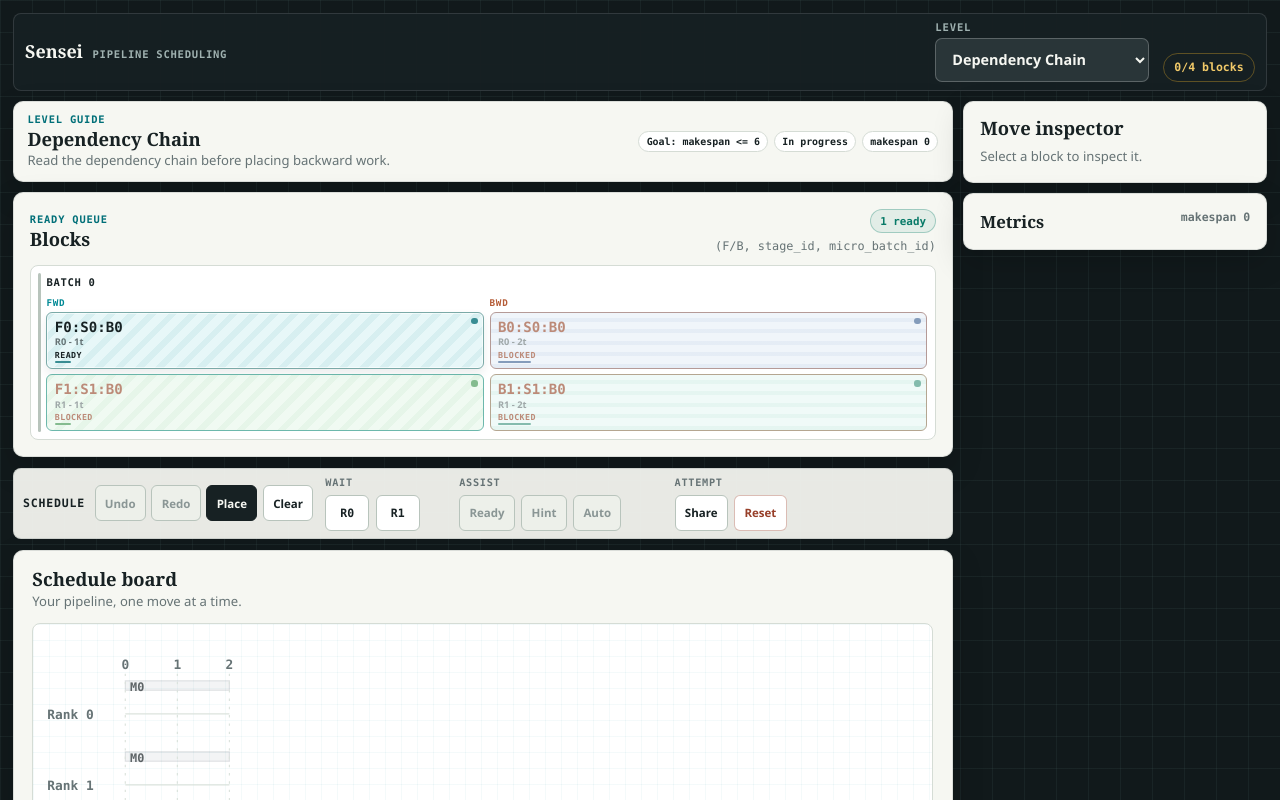
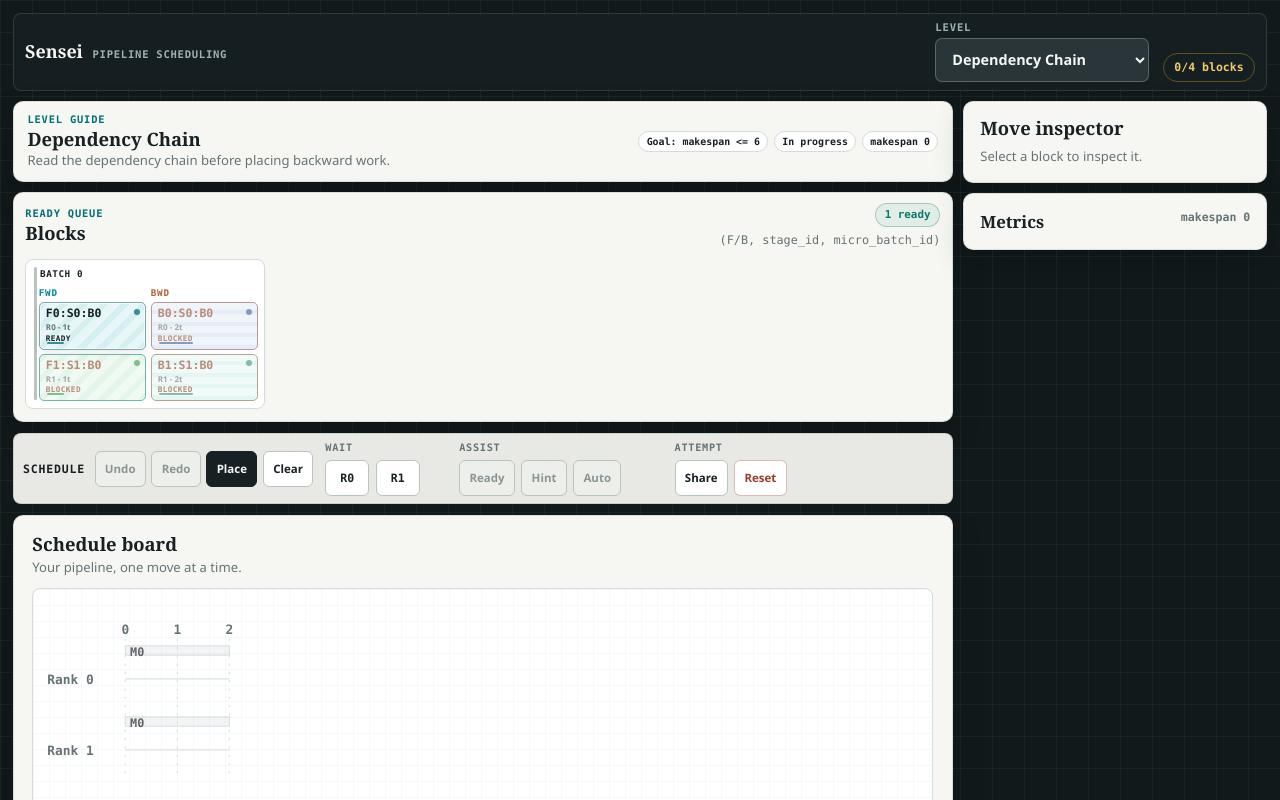
Before and after one commit to phi9t/sensei, a React (Vite) app: page / in a window 1280 px wide. Shown: the top 800 px of the page. Built offline with nearby package versions, Linux system fonts and the light colour scheme.

Commit message:
Compact ready queue for cockpit layout
Co-authored-by: TRAE CLI <traecli@bytedance.com>

```diff
--- a/src/styles/app.css
+++ b/src/styles/app.css
@@ -325,6 +325,8 @@ summary:focus-visible {
 
 .tray-panel {
   grid-area: tray;
+  overflow: hidden;
+  padding: 0.62rem 0.72rem;
 }
 
 .level-guide-panel {
@@ -386,19 +388,23 @@ summary:focus-visible {
 
 .operation-tray-grid {
   display: grid;
-  grid-template-columns: repeat(auto-fit, minmax(13.75rem, 1fr));
-  gap: 0.55rem;
+  grid-auto-flow: column;
+  grid-auto-columns: minmax(12rem, 15rem);
+  grid-template-columns: none;
+  gap: 0.45rem;
+  overflow-x: auto;
+  padding-bottom: 0.18rem;
 }
 
 .batch-lane {
   position: relative;
   display: grid;
-  gap: 0.42rem;
+  gap: 0.32rem;
   min-width: 0;
   border: 1px solid var(--line);
   border-radius: 8px;
   background: var(--paper-strong);
-  padding: 0.5rem;
+  padding: 0.38rem;
 }
 
 .batch-lane::before {
@@ -421,7 +427,7 @@ summary:focus-visible {
   margin: 0;
   color: var(--ink);
   font-family: var(--font-mono);
-  font-size: 0.66rem;
+  font-size: 0.58rem;
   font-weight: 850;
   letter-spacing: 0.06em;
   text-transform: uppercase;
@@ -430,8 +436,8 @@ summary:focus-visible {
 .batch-lane__stacks {
   display: grid;
   grid-template-columns: repeat(2, minmax(0, 1fr));
-  gap: 0.36rem;
-  padding-left: 0.48rem;
+  gap: 0.28rem;
+  padding-left: 0.4rem;
 }
 
 .batch-stack {
@@ -460,7 +466,7 @@ summary:focus-visible {
 
 .batch-stack__tokens {
   display: grid;
-  gap: 0.32rem;
+  gap: 0.24rem;
 }
 
 .operation-button {
@@ -469,13 +475,13 @@ summary:focus-visible {
   display: grid;
   gap: 0.1rem;
   min-width: 0;
-  min-height: 2.75rem;
+  min-height: 2.25rem;
   overflow: hidden;
   border: 1px solid var(--line-strong);
-  border-radius: 6px;
+  border-radius: 5px;
   background: var(--paper-strong);
   color: var(--ink);
-  padding: 0.42rem 0.46rem 0.5rem;
+  padding: 0.3rem 0.38rem 0.38rem;
   text-align: left;
   transition:
     transform var(--motion-fast),
@@ -569,7 +575,7 @@ summary:focus-visible {
   min-width: 0;
   overflow: hidden;
   font-family: var(--font-mono);
-  font-size: 0.88rem;
+  font-size: 0.72rem;
   font-weight: 900;
   line-height: 1;
   text-overflow: ellipsis;
@@ -578,14 +584,14 @@ summary:focus-visible {
 
 .operation-button__meta {
   color: var(--muted);
-  font-size: 0.58rem;
+  font-size: 0.5rem;
   font-weight: 700;
 }
 
 .operation-button__state {
   margin-top: 0;
   font-family: var(--font-mono);
-  font-size: 0.52rem;
+  font-size: 0.48rem;
   font-weight: 850;
   letter-spacing: 0.05em;
   text-transform: uppercase;
```
Also changed, not shown: 1 other file (tests, documents, lock files or other folders).
